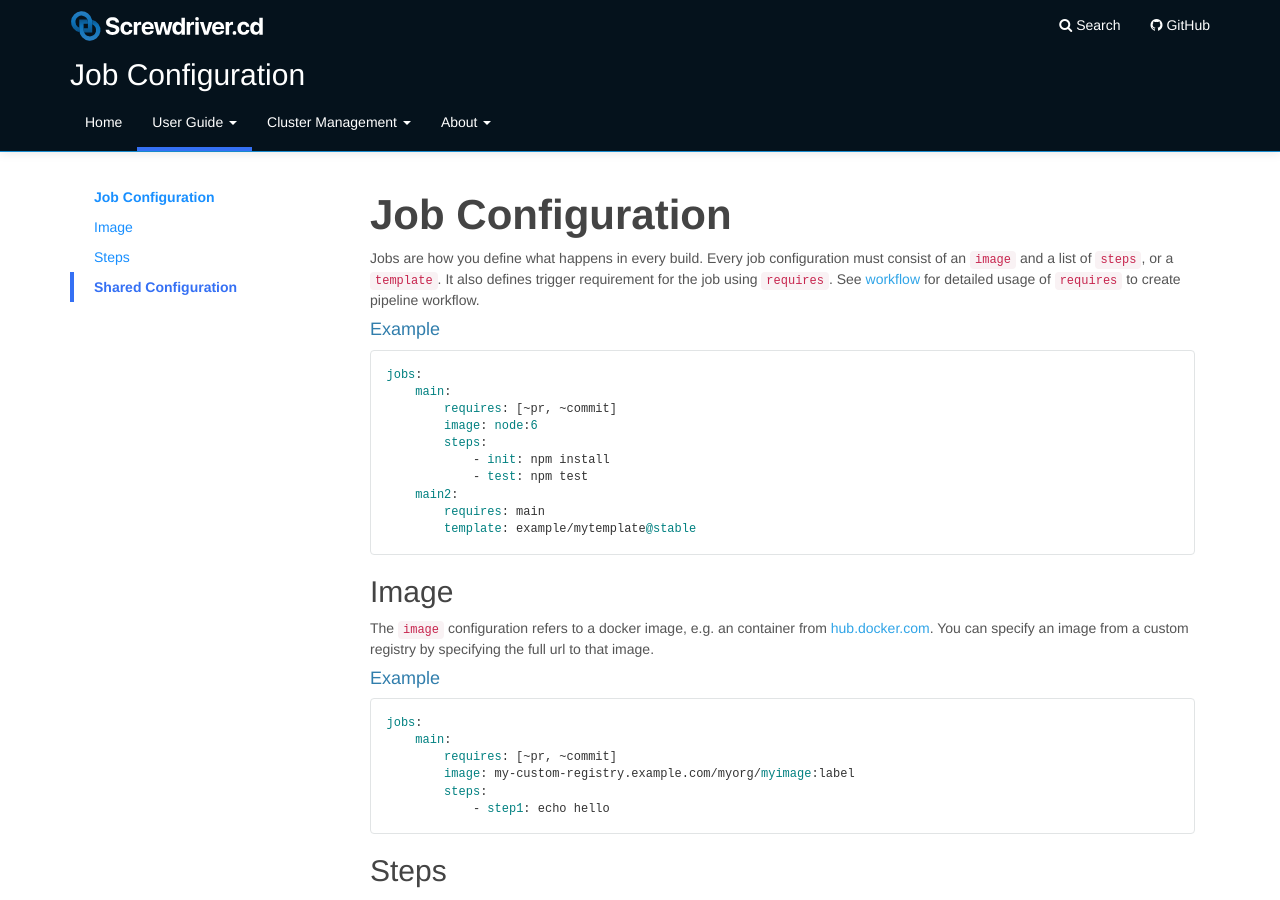
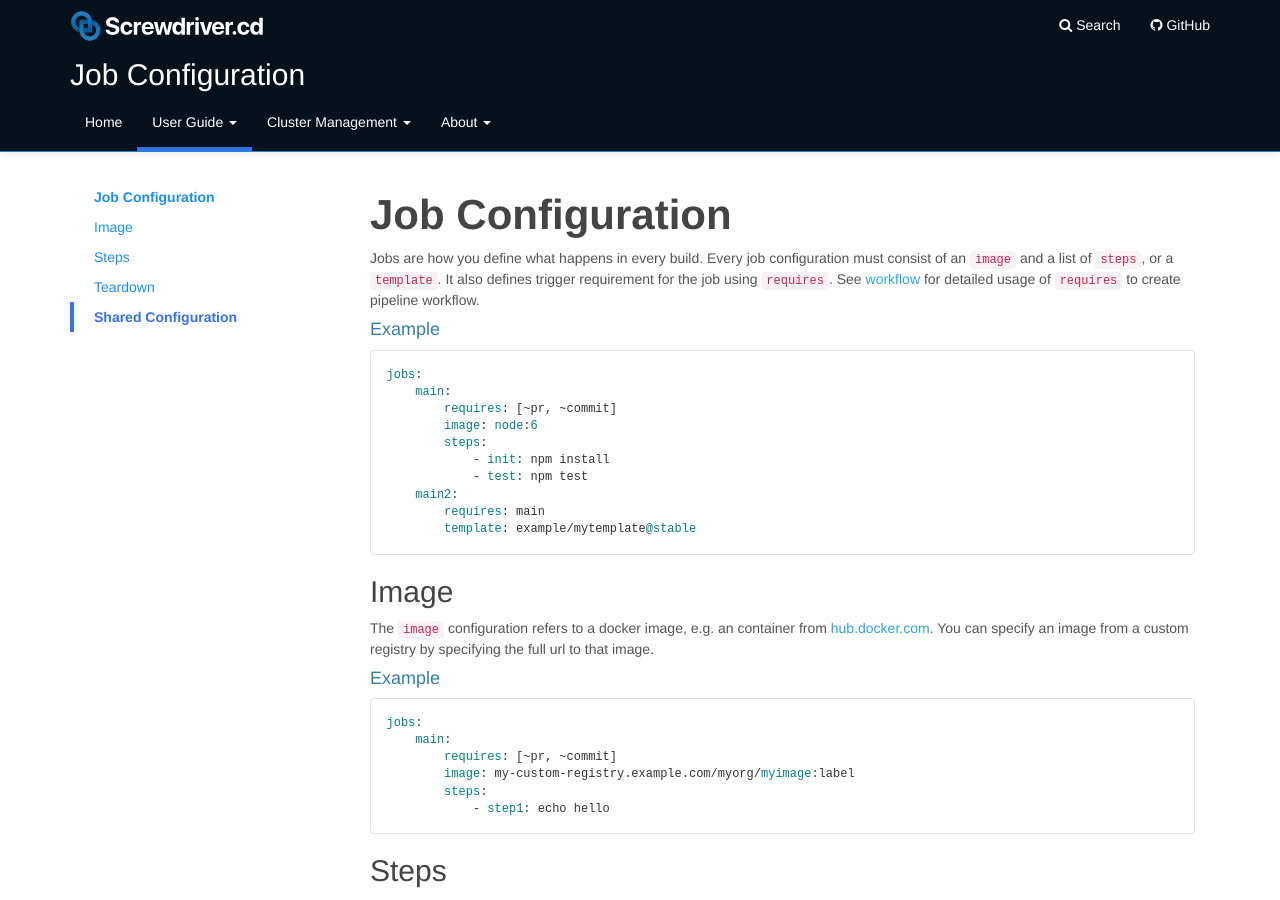
Before and after one commit to screwdriver-cd/guide, a Jekyll site: the page built from docs/user-guide/configuration/jobconfiguration.md, in a window 1280 px wide and 900 px high. Built offline with Jekyll 4.4.1, drawn with Linux system fonts in a browser that asks for light colours.

Commit message:
add item to toc

```diff
--- a/docs/user-guide/configuration/jobconfiguration.md
+++ b/docs/user-guide/configuration/jobconfiguration.md
@@ -10,6 +10,8 @@ toc:
       url: "#image"
     - title: Steps
       url: "#steps"
+    - title: Teardown
+      url: "#teardown"
     - title: Shared Configuration
       url: "#shared"
 ---
```
